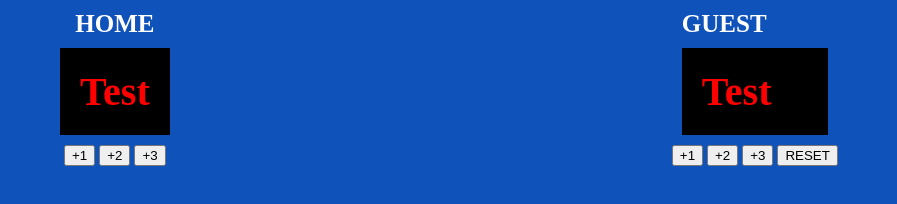
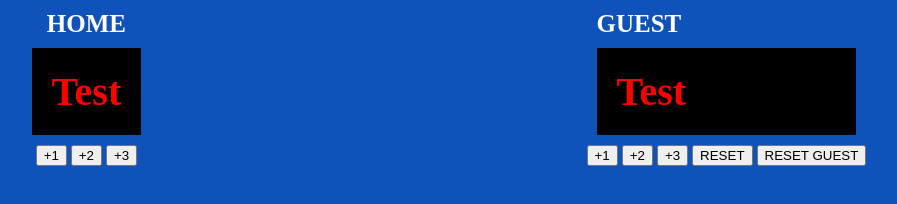
Before and after one commit to FelixJulius/Basketball-counter, a website built with Vite: page index.html in a window 1280 px wide. Shown: the whole page, without its empty margins (196-1093 px from the left). Built offline with nearby package versions, Linux system fonts and the light colour scheme.

Commit message:
Update index.html

```diff
--- a/index.html
+++ b/index.html
@@ -18,6 +18,7 @@
                 <button onclick ="add22()">+2 </button>
                 <button onclick ="add33()">+3 </button>
                 <button onclick ="reset()">RESET</button>
+                <button onclick ="reset2()">RESET GUEST</button>
 
             </div>
         </div>
```
